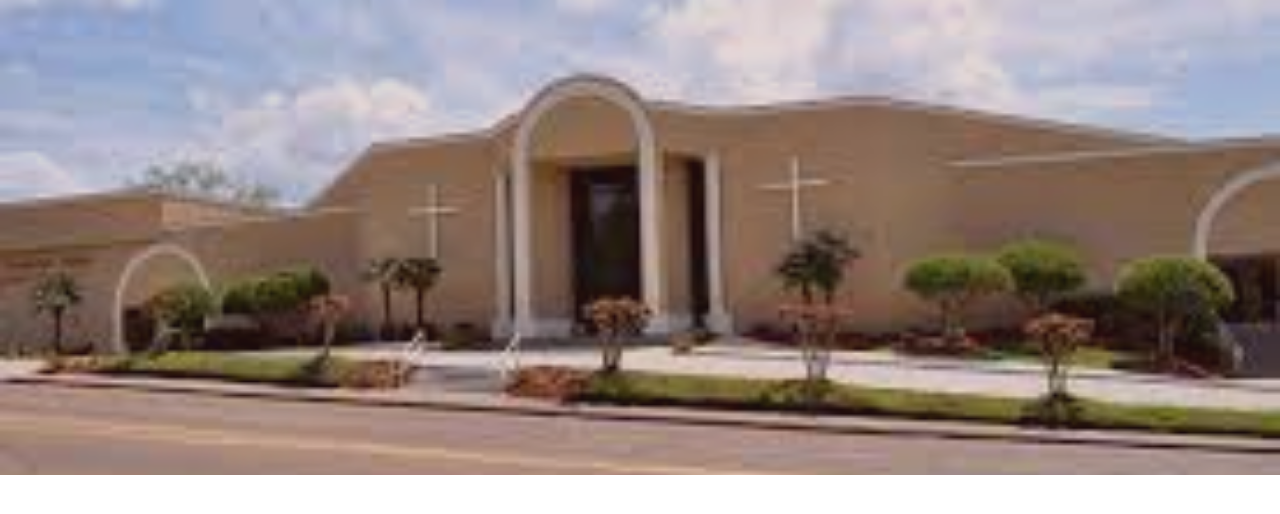
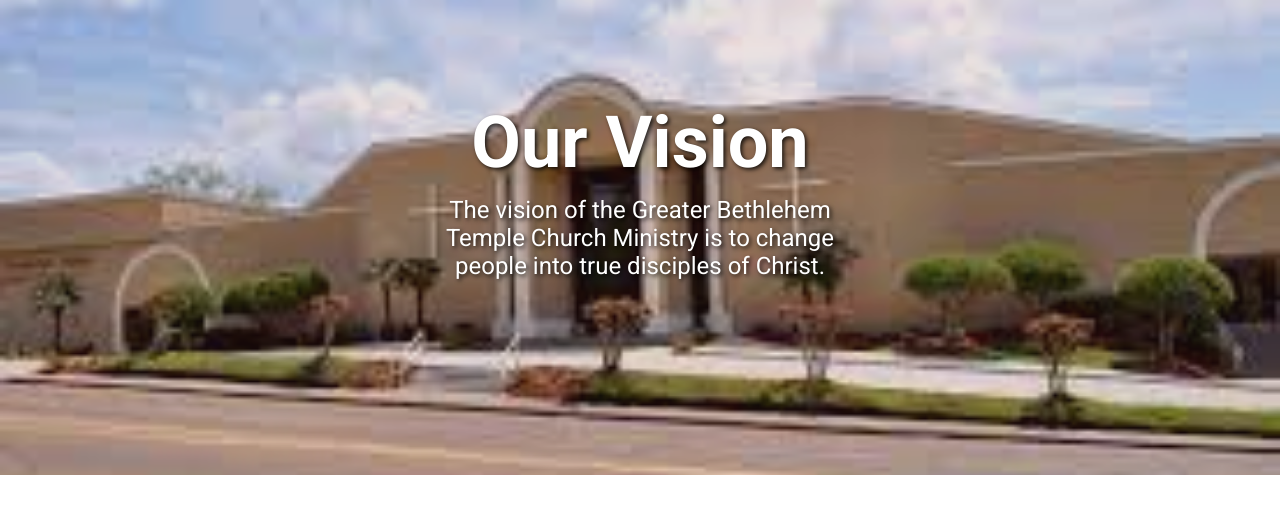
Before and after one commit to DavidFost/GBTwebsite, a Flask app: page /about-us in a window 1280 px wide. Shown: the part 120-634 px from the top of the page. Run offline with Flask 3, Linux system fonts and the light colour scheme.

Commit message:
"Our Vision" added text over image

```diff
--- a/website/static/css/about-us.css
+++ b/website/static/css/about-us.css
@@ -163,20 +163,61 @@
 }
 
 .bckgrnd-image{
-    opacity: .8;
+    opacity: 1;
 }
+
 .bckgrnd-image-container{
-    background-color: var(--burgundy);
     height: 475px;
     text-align: center;
     justify-content: center;
     align-items: center;
+    position: relative;
+}
+
+.Title-text-container{
+    position: absolute;
+    top: 30%;
+    left: 50%;
+    transform: translate(-50%, -50%);
+    text-align: center;
+    z-index: 2;
+}
+.Body-text-container{
+    position: absolute;
+    top: 50%;
+    left: 50%;
+    transform: translate(-50%, -50%);
+    text-align: center;
+    z-index: 2;
+}
+.Body-text-container p{
+    color: white;
+    font-size: 24px;
+    text-shadow: 2px 2px 4px rgba(0, 0, 0, 0.8);
+    margin-left: 100px;
+    margin-right: 100px;
+}
+
+.Title-text-container h1{
+    color: rgba(255, 255, 255, 1);
+    font-size: 72px;
+    text-shadow: 2px 2px 4px rgba(0, 0, 0, 0.8);
 }
 
 .bckgrnd-image-container img{
     width: 100%;
     height: 100%;
     object-fit: cover;
+}
+
+.shade{
+    position: absolute;
+    top: 0;
+    left: 0;
+    width: 100%;
+    height: 100%;
+    background-color: rgb(122,59,59, .15);
+    z-index: 1;
 }
 
 
--- a/website/templates/about-us.html
+++ b/website/templates/about-us.html
@@ -25,6 +25,14 @@
         </label>
     </header>
     <div class="bckgrnd-image-container">
-            <img src="../static/images/GBTChurch.jpeg" alt="GBTChurch" class="bckgrnd-image">
+        <div class="Title-text-container">
+            <h1>Our Vision</h1>
+        </div>
+        <div class="Body-text-container">
+            <p>The vision of the Greater Bethlehem Temple Church Ministry is to change people into true disciples of Christ.</p>
+        </div>
+        <img src="../static/images/GBTChurch.jpeg" alt="GBTChurch" class="bckgrnd-image">
+        <div class="shade"></div>
+    </div>
 </body>
 </html>
```
